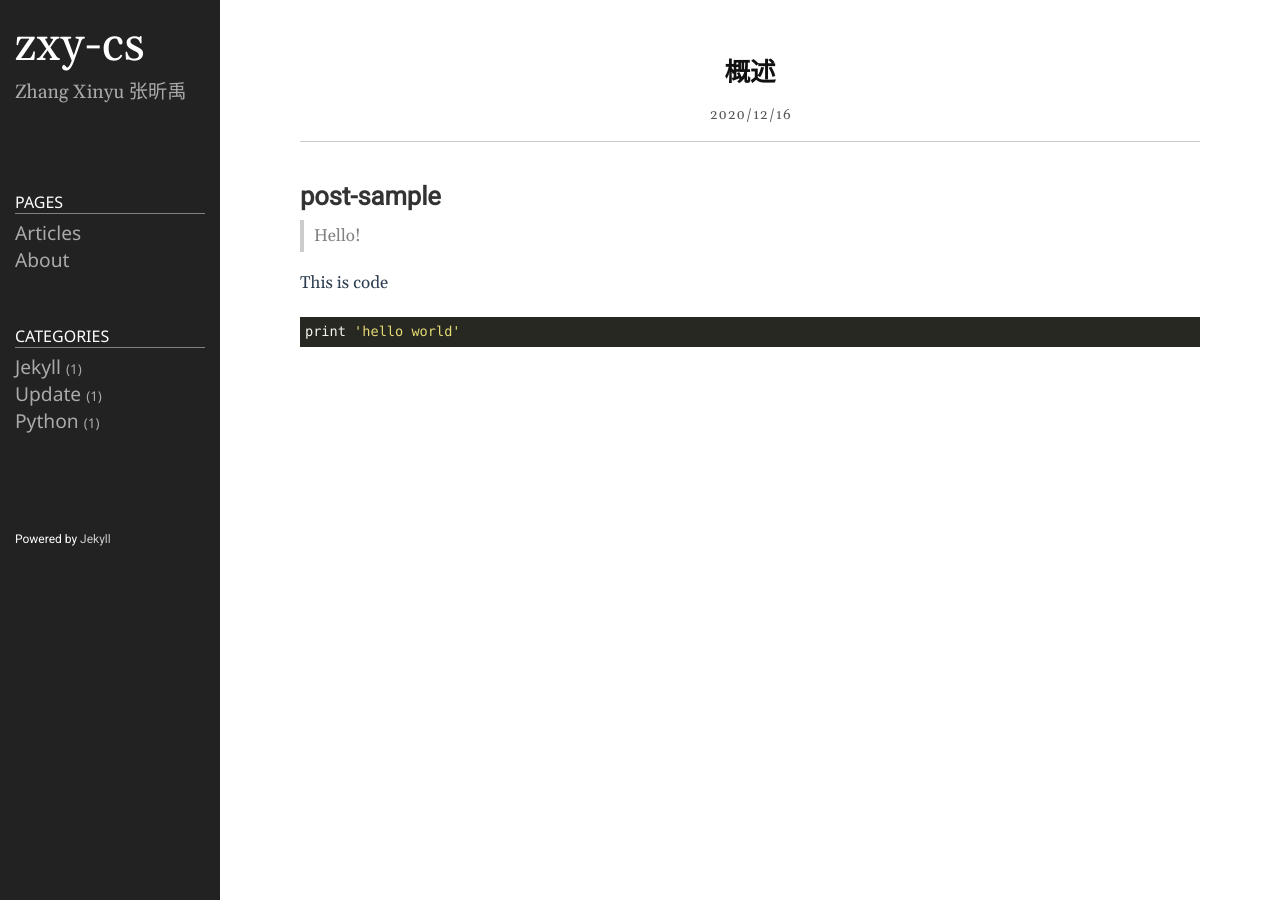
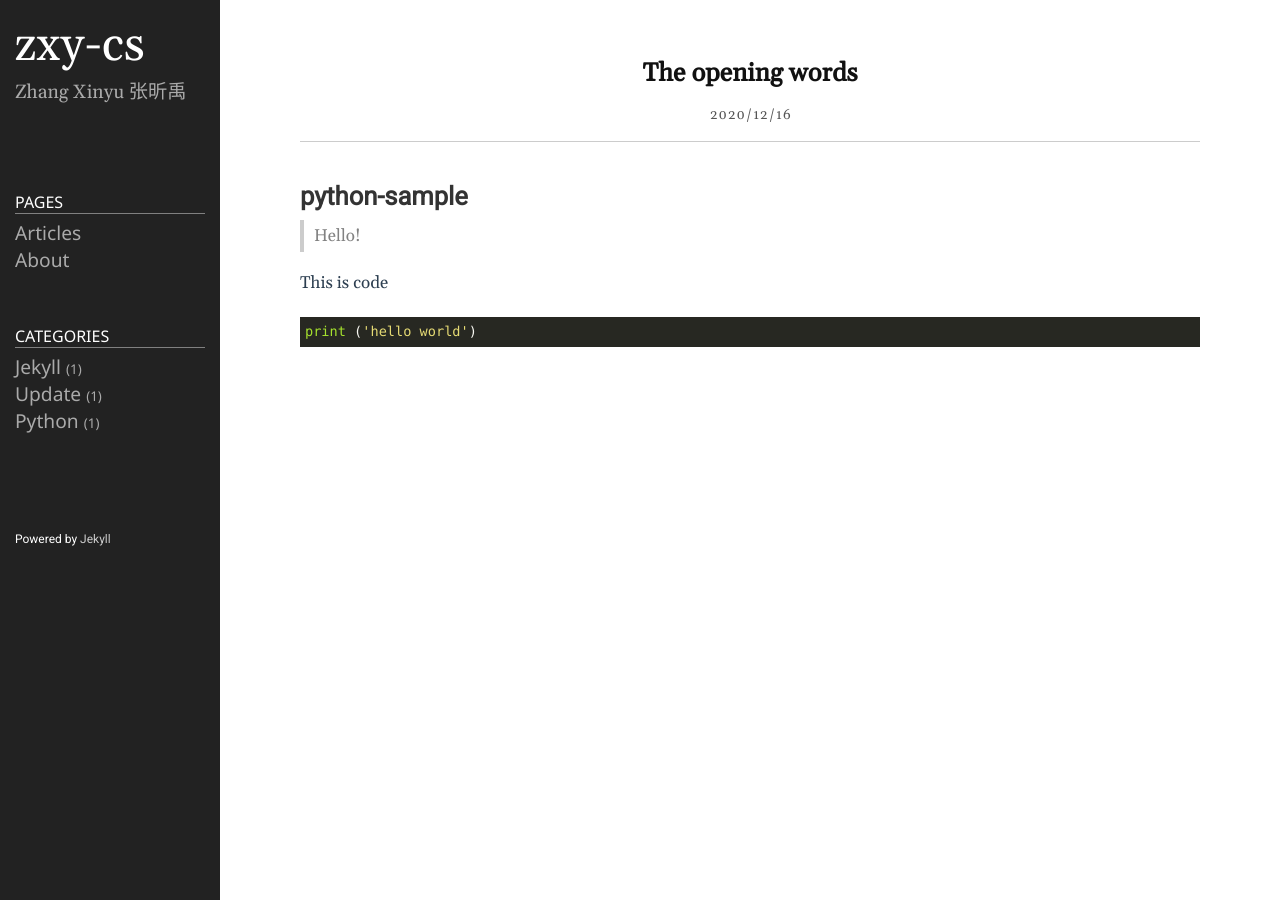
Before and after one commit to zxy-cs/zxy-cs.github.io, a Jekyll site: the page built from _posts/2020-12-16-python_the_opening_words.markdown, in a window 1280 px wide. Built offline with Jekyll 4.4.1, drawn with Linux system fonts in a browser that asks for light colours.

Commit message:
Update and rename 2020-01-02-post.markdown to 2020-12-16-python_the_opening_words.markdown

````diff
--- a/_posts/2020-01-02-post.markdown
+++ b/_posts/2020-12-16-python_the_opening_words.markdown
@@ -1,13 +1,13 @@
 ---
 layout: post
-title: 概述
+title: The opening words
 date: 2020-12-16 11:10:48 +0900
 category: python
 ---
-# post-sample
+# python-sample
 > Hello!
 
 This is code
-```ruby
-print 'hello world'
+```python
+print ('hello world')
 ```
````
